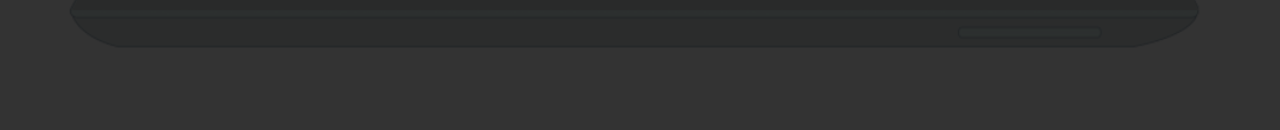
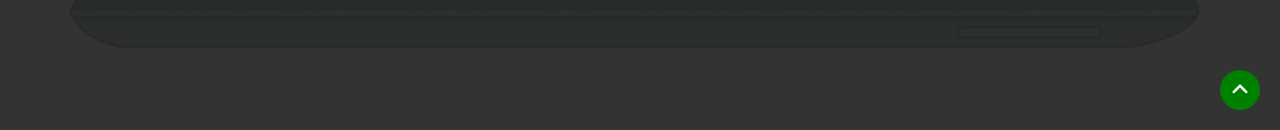
Before and after one commit to TheFirstDeveloper/al-khadra, a plain HTML site: page index.html in a window 1280 px wide. Shown: the part 670-800 px from the top of the page. Drawn offline with Linux system fonts and the light colour scheme.

Commit message:
Update style.css

```diff
--- a/style.css
+++ b/style.css
@@ -4,7 +4,29 @@
     box-sizing: border-box;
     margin: 0px;
     padding: 0px;
+    scroll-behavior: smooth;
 }
+/* width */
+::-webkit-scrollbar {
+    width: 15px;
+  }
+
+  /* Track */
+  ::-webkit-scrollbar-track {
+    box-shadow: inset 0 0 5px gray;
+    border-radius: 10px;
+  }
+
+  /* Handle */
+  ::-webkit-scrollbar-thumb {
+    background: green;
+    border-radius: 10px;
+  }
+
+  /* Handle on hover */
+  ::-webkit-scrollbar-thumb:hover {
+    background: rgb(172, 241, 193);
+  }
 header h1{
     color: green;
     background-color: rgb(172, 218, 161);
@@ -129,6 +151,7 @@ header a:hover{
     transition: ease 1000ms;
     border: solid green 2px;
     border-radius: 40px 0px;
+    overflow: hidden;
 
 }
 .services .card:hover{
@@ -153,3 +176,26 @@ header a:hover{
 .card p{
     font-weight: 800;
 }
+
+.up i{
+    position: fixed;
+    display: flex;
+    justify-content: center;
+    align-items: center;
+    background-color: green;
+    border-radius: 50%;
+    color: white;
+    bottom: 20px;
+    right: 20px;
+    width: 40px;
+    height: 40px;
+    padding: 10px;
+    font-size: 20px;
+
+}
+
+.up :hover{
+    background-color: white;
+    color: green;
+    border: solid green 2px;
+}
```
